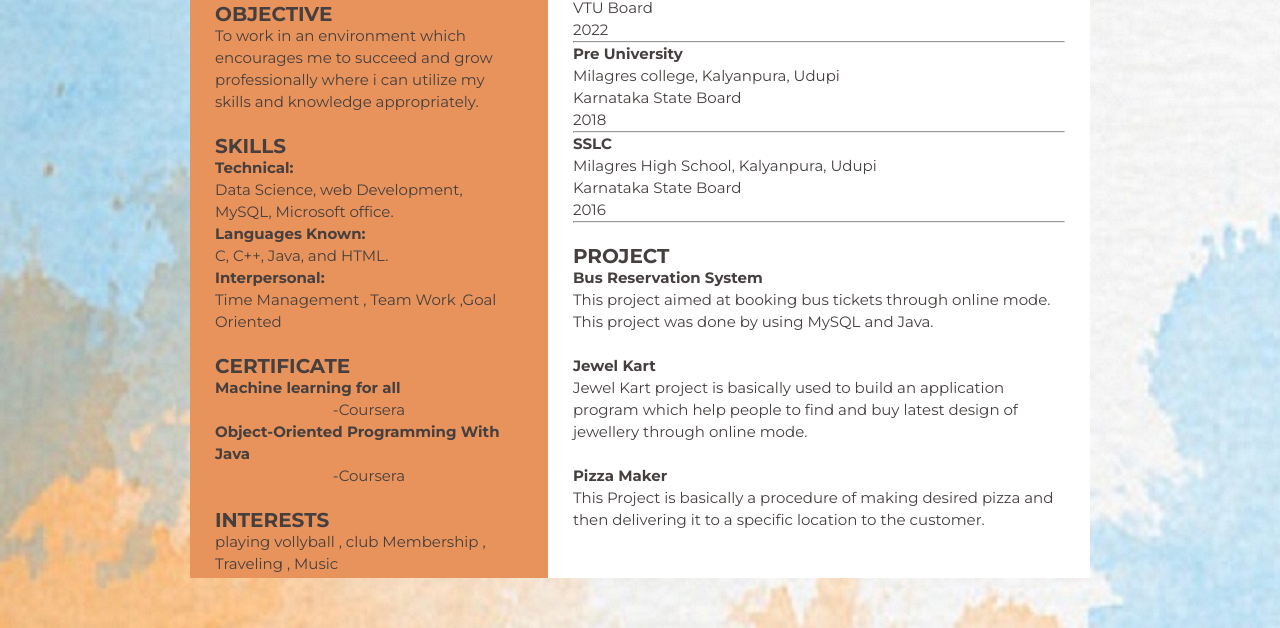
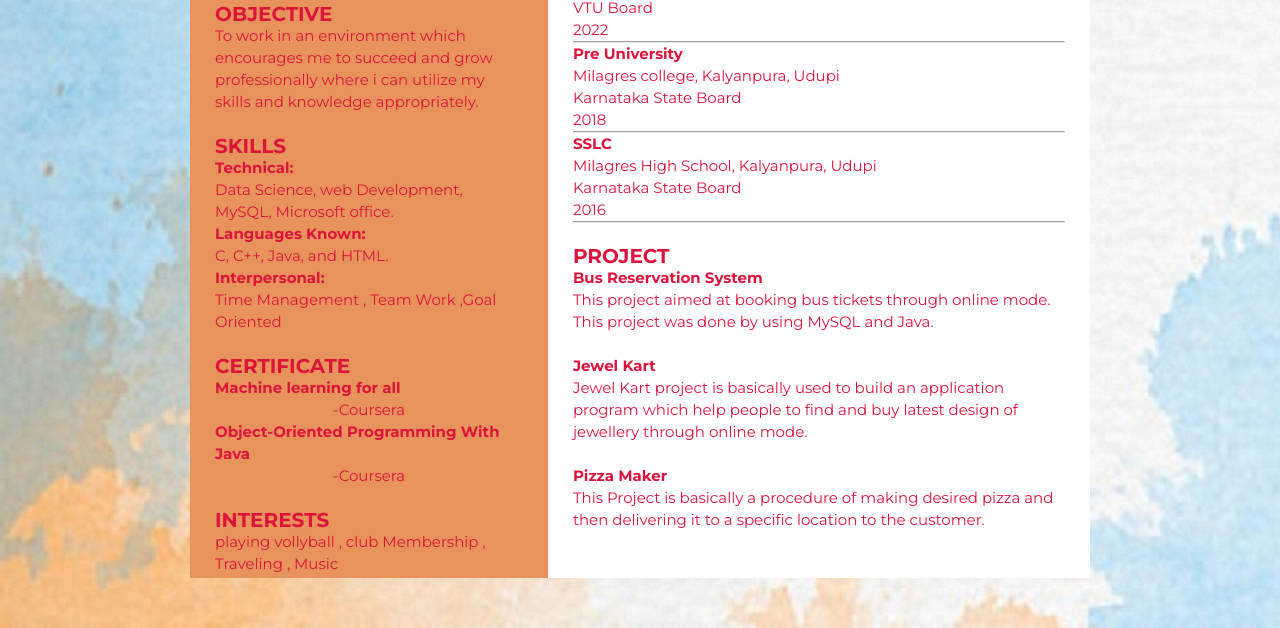
Before and after one commit to nishmtha2106/Resume, a plain HTML site: page index.html in a window 1280 px wide. Shown: the part 399-1027 px from the top of the page. Drawn offline with Linux system fonts and the light colour scheme.

Commit message:
Update style.css
modified

```diff
--- a/style.css
+++ b/style.css
@@ -5,7 +5,7 @@
     box-sizing: border-box;
     list-style: none;
     font-family: 'Montserrat', sans-serif;
-
+    color:crimson;
 }
 body{
 
@@ -40,6 +40,7 @@ body{
 }
 .resume .resume_left .resume_profile img{
     width: 100%;
+    color:blue;
     height:100% ;
 }
 .resume .resume_left .resume_content {
@@ -49,6 +50,7 @@ body{
     width:600px;
     height: inherit;
     background: #fff;
+    color:crimson;
     padding: 25px;
     line-height: auto;
     float: right;
```
